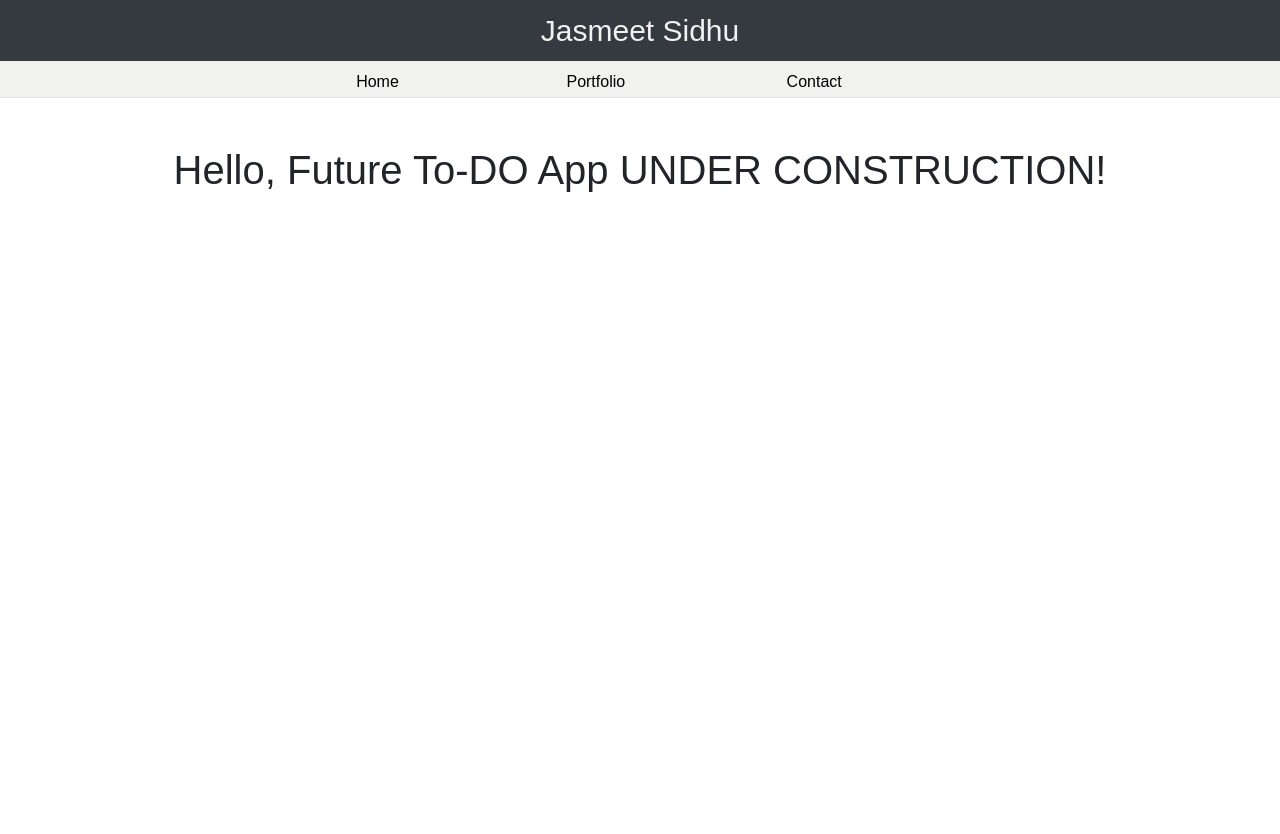
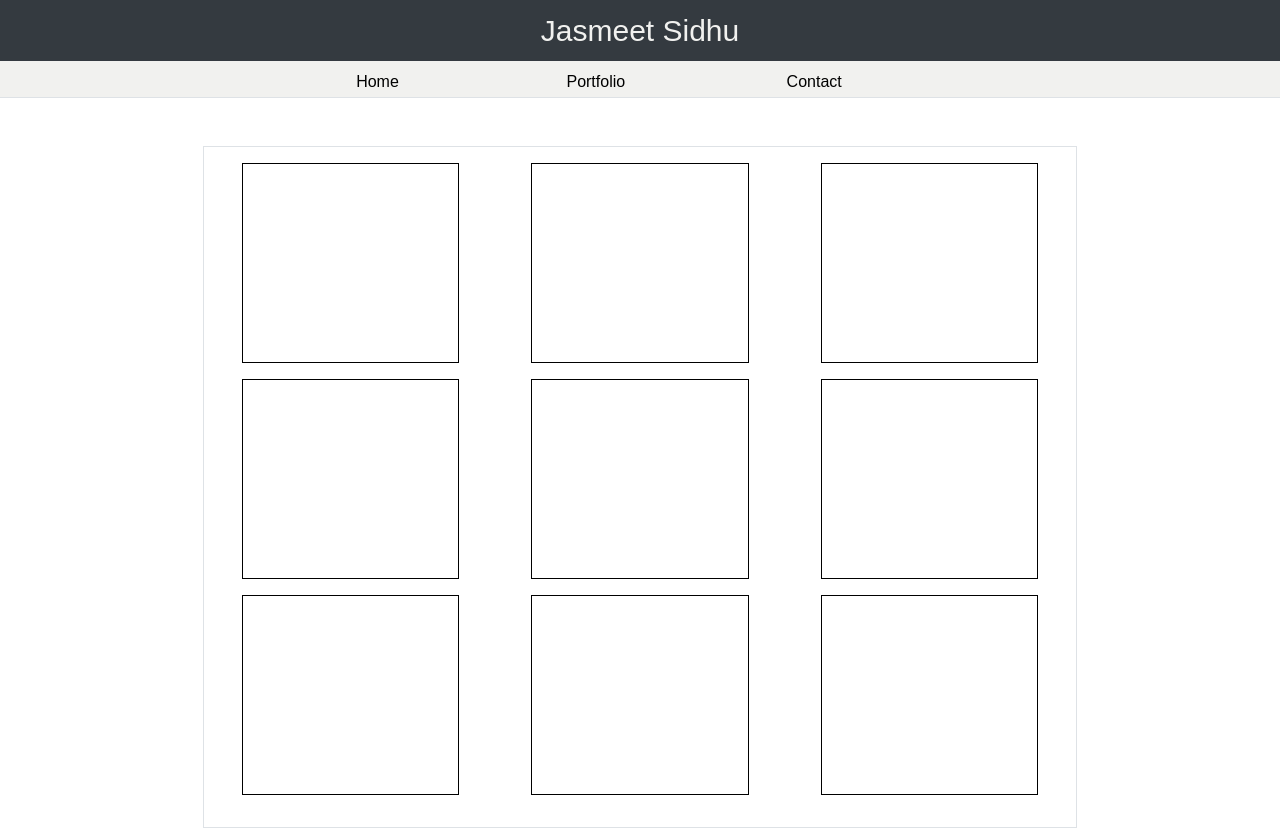
Before and after one commit to JessieSidWho/my-portfolio, a React (Create React App) app in the folder client/: page /portfolio in a window 1280 px wide. Shown: the top 834 px of the page. Before the commit the page ends 800 px from the top, so only its background shows below. Built offline with nearby package versions, Linux system fonts and the light colour scheme.

Commit message:
in progress

```diff
--- a/client/src/App.js
+++ b/client/src/App.js
@@ -6,10 +6,15 @@ import './App.css';
 function App() {
   return (
     <>
-      <NavBar/>
+      <div className="row bg-dark">
+        <div className="col-md-12">
+          <NavBar />
+        </div>
+      </div>
+
       <div className="row">
         <div className="col-md-12">
-          <PagesContainer/>
+          <PagesContainer />
         </div>
       </div>
 
--- a/client/src/components/NavBar.js
+++ b/client/src/components/NavBar.js
@@ -8,14 +8,14 @@ class NavBar extends Component {
 
     render() {
         return (
-            <div className={`navbar-dark ${this.props.color} text-center`}>
+            // <div className={`navbar-dark ${this.props.color} text-center`}>
 
 
-                <div className="text-center pt-2 pb-2" href="/" style={{color: '#f1f1ef', fontSize: '30px'}}>Jasmeet Sidhu</div>
+                <div className="bg-dark text-center pt-2 pb-2" href="/" style={{color: '#f1f1ef', fontSize: '30px'}}>Jasmeet Sidhu</div>
 
-                {/* <a href='http://localhost:3001/api/logout'><button className="btn btn-secondary btn-block" >Logout</button></a> */}
+                // <a href='http://localhost:3001/api/logout'><button className="btn btn-secondary btn-block" >Logout</button></a>
 
-            </div>
+            //  </div>
         );
     }
 }
--- a/client/src/components/PagesContainer.js
+++ b/client/src/components/PagesContainer.js
@@ -1,7 +1,7 @@
 import React, { Component } from "react";
 import NavTabs from "./NavTabs";
 import Home from "./pages/Home";
-import Portfolio from "./pages/Portfolio";
+import Portfolio from "./pages/portfolio";
 import Contact from "./pages/Contact";
 import { BrowserRouter as Router, Route, Switch } from 'react-router-dom';
 
--- a/client/src/components/pages/Home.js
+++ b/client/src/components/pages/Home.js
@@ -3,12 +3,27 @@ import React, { Component } from "react";
 
 class Home extends Component {
 
-
-
   render() {
     return (
-      <div className="mt-5 mb-5 text-center">
-        <h1>Hello, Future To-DO App UNDER CONSTRUCTION!</h1>
+      <div className=" row mt-5 mb-5">
+        <div className="col-md-8 offset-2 border border-dark rounded-lg p-4">
+           <p>Fyre defines how we engage audiences, consume media and share content by
+           connecting consumers, celebrities and brands through live experiences.
+           Understanding that today’s cohort interacts, engages and follows a new
+           generation of role models who are defining today’s culture, the Fyre
+           platform changes the way how they interact with their fans, followers and
+           brands. Fyre bookings The problem recorded music revenue is under pressure.
+           Artists all together. Are seeking brings us new ways bond that of earning
+           is the revenue as Live bookings the music become disrupted. Industry business model has.</p>
+
+           <p>Which extends is a and enhances talent Fyre their pre-existing to securing credit or the
+           friction debit card, Fyre removes onto their payment, end-to-end. New Magnises and processing
+           card. Perks offers, negotiating & benefits platform, submitting the magnises through one
+           Townhouse at with talent Abingdon Square to connect: to work, its ability relax, and defined
+           by network with will be other members. World. Fyre Hotels Get in the automatic upgrades brightest
+           minds and premium of the service at to many top hotels and recommendations around town. Receive
+           access Transportation Ride & clubs in style drivers. Bars with our hand picked.</p>
+        </div>
       </div>
     )
   }
--- a/client/src/components/pages/Portfolio.js
+++ /dev/null
@@ -1,17 +0,0 @@
-import React, { Component } from "react";
-
-
-class Portfolio extends Component {
-
-
-
-  render() {
-    return (
-      <div className="mt-5 mb-5 text-center">
-        <h1>Hello, Future To-DO App UNDER CONSTRUCTION!</h1>
-      </div>
-    )
-  }
-};
-
-export default Portfolio;
--- /dev/null
+++ b/client/src/components/pages/portfolio/index.js
@@ -0,0 +1,63 @@
+import React, { Component } from "react";
+import styles from './portfolio.module.css';
+
+
+class Portfolio extends Component {
+
+  render() {
+    return (
+      <div className="row mt-5 mb-5 text-center justify-content-md-center">
+        <div className="col-md-8 border p-3">
+
+         {/* Row */}
+          <div id="workRow" className="row justify-content-md-center">
+            <div id={styles.myWork} className={`col-md-3 ${styles.margin} mb-3`}>
+
+            </div>
+
+            <div id={styles.myWork} className={`col-md-3 ${styles.margin} mb-3`}>
+
+            </div>
+
+            <div id={styles.myWork} className={`col-md-3 ${styles.margin} mb-3`}>
+
+            </div>
+          </div>
+
+          {/* Row */}
+          <div id="workRow" className="row justify-content-md-center">
+            <div id={styles.myWork} className={`col-md-3 ${styles.margin} mb-3`}>
+
+            </div>
+
+            <div id={styles.myWork} className={`col-md-3 ${styles.margin} mb-3`}>
+
+            </div>
+
+            <div id={styles.myWork} className={`col-md-3 ${styles.margin} mb-3`}>
+
+            </div>
+          </div>
+
+          {/* Row */}
+          <div id="workRow" className="row justify-content-md-center">
+            <div id={styles.myWork} className={`col-md-3 ${styles.margin} mb-3`}>
+
+            </div>
+
+            <div id={styles.myWork} className={`col-md-3 ${styles.margin} mb-3`}>
+
+            </div>
+
+            <div id={styles.myWork} className={`col-md-3 ${styles.margin} mb-3`}>
+
+            </div>
+          </div>
+
+        </div>
+      </div>
+    )
+  }
+};
+
+export default Portfolio;
--- /dev/null
+++ b/client/src/components/pages/portfolio/portfolio.module.css
@@ -0,0 +1,12 @@
+#myWork {
+    border: 1px solid black;
+    /* display: flex; */
+    width: 33%;
+    height: 100%;
+    min-height: 200px;
+    min-width: 200px;
+}
+
+.margin {
+    margin:auto auto;
+}
```
